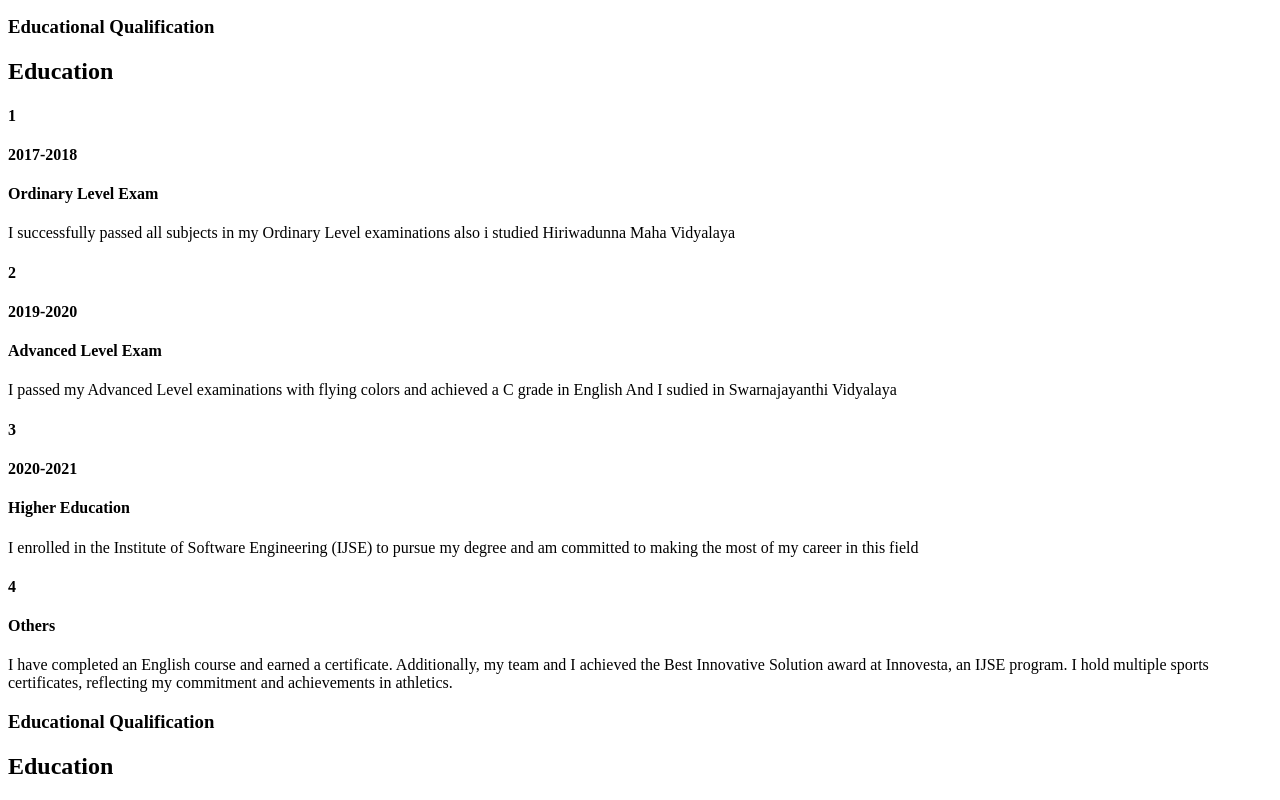
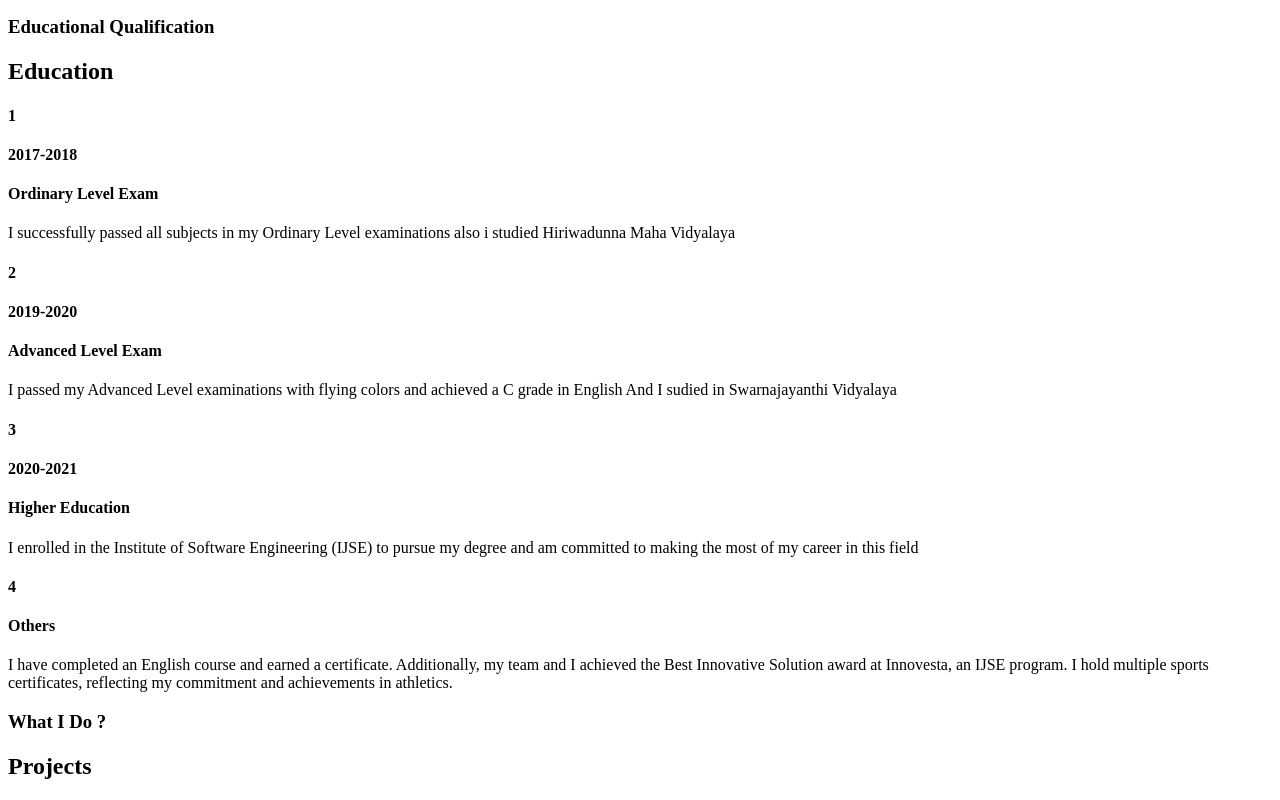
Before and after one commit to sehansassara/myPortfolio, a plain HTML site: page index.html in a window 1280 px wide. Shown: the part 9262-10062 px from the top of the page. Drawn offline with Linux system fonts and the light colour scheme.

Commit message:
update title-project section

```diff
--- a/index.html
+++ b/index.html
@@ -188,9 +188,10 @@
 <!--Project section-->
 <main>
     <div>
-        <h3>Educational Qualification</h3>
-        <h2>Education</h2>
+        <h3>What I Do ?</h3>
+        <h2>Projects</h2>
     </div>
+
 </main>
 </body>
 </html>
```
Also changed, not shown: assets/image/game img.png (added), assets/image/inventory my.png (added), assets/image/pos system2.png (added).
